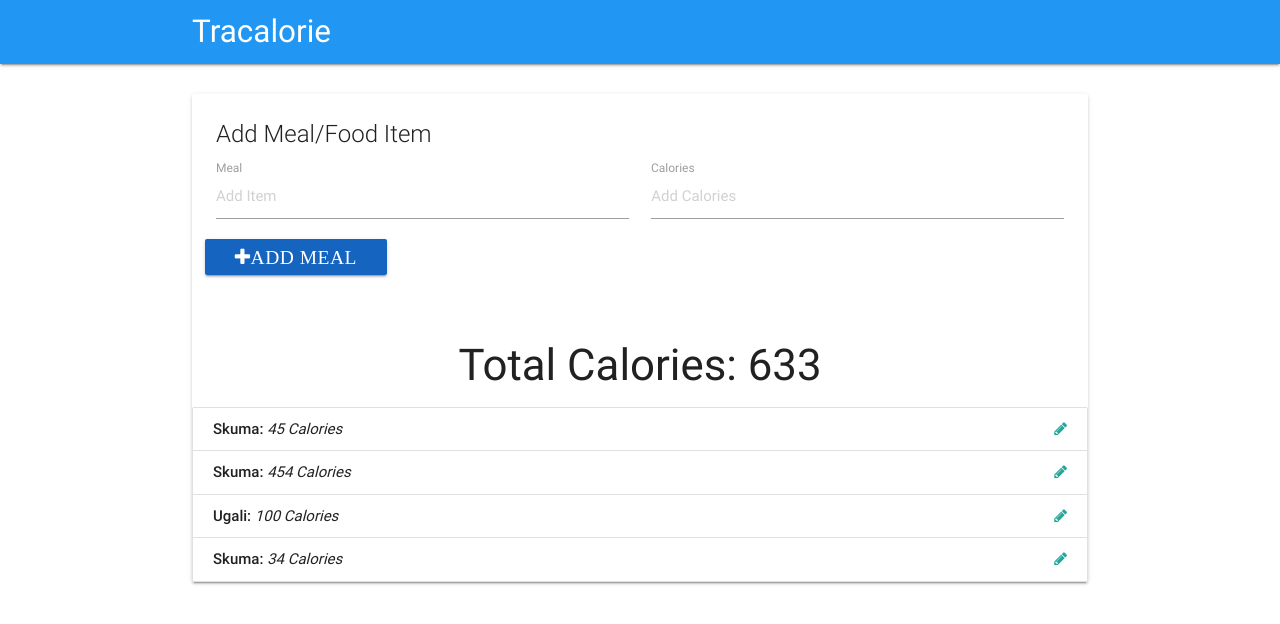
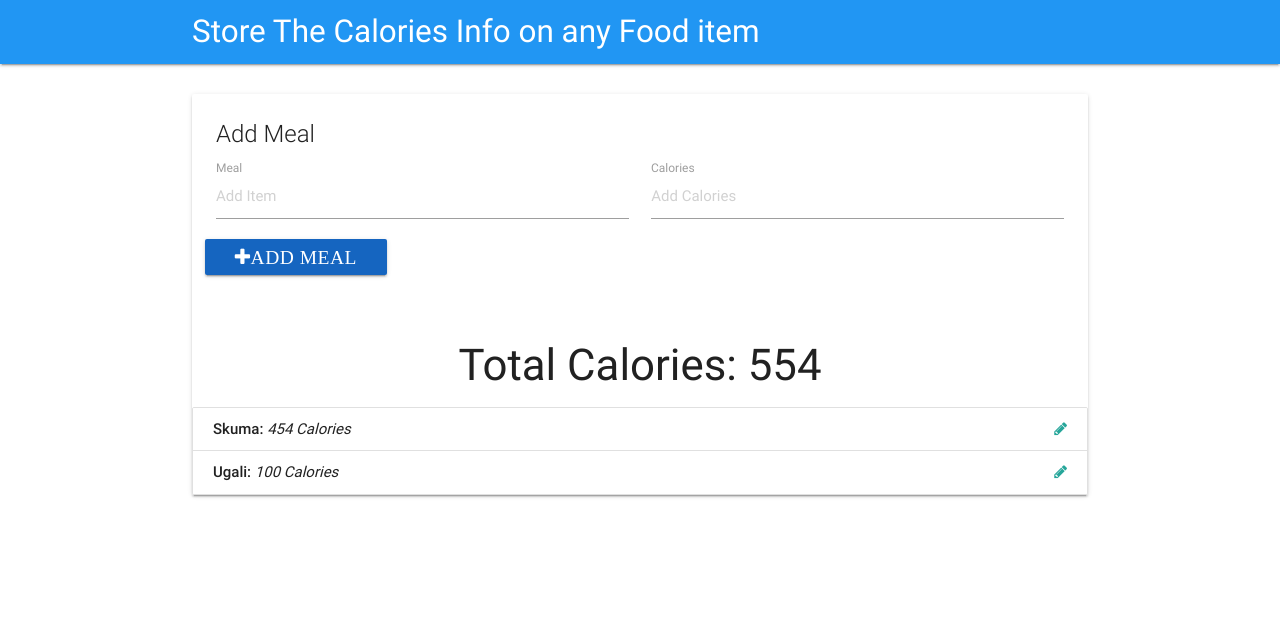
Before and after one commit to NelsonNNN/DataCollection, a website built with webpack: page index.html in a window 1280 px wide. Built offline with nearby package versions, Linux system fonts and the light colour scheme; data requests are answered from the project's data file.

Commit message:
bundle js

```diff
--- a/index.html
+++ b/index.html
@@ -6,13 +6,13 @@
     <meta http-equiv="X-UA-Compatible" content="ie=edge">
     <link rel="stylesheet" href="https://cdnjs.cloudflare.com/ajax/libs/materialize/0.100.2/css/materialize.min.css">
     <link href="https://maxcdn.bootstrapcdn.com/font-awesome/4.7.0/css/font-awesome.min.css" rel="stylesheet" integrity="sha384-wvfXpqpZZVQGK6TAh5PVlGOfQNHSoD2xbE+QkPxCAFlNEevoEH3Sl0sibVcOQVnN" crossorigin="anonymous">
-    <title>TrackCalorie</title>
+    <title>CaloriesApp</title>
 </head>
 <body>
     <nav>
         <div class="nav-wrapper blue">
             <div class="container">
-                <a href="#" class="brand-logo">Tracalorie</a>
+                <a href="#" class="brand-logo">Store The Calories Info on any Food item</a>
             </div>
         </div>
     </nav>
@@ -20,7 +20,7 @@
     <div class="container">
         <div class="card">
             <div class="card-content">
-                <span class="card-title">Add Meal/Food Item</span>
+                <span class="card-title">Add Meal</span>
                 <form class="col">
                     <div class="row">
                         <div class="input-field col s6">
--- a/posts.json
+++ b/posts.json
@@ -1,10 +1,5 @@
 {
   "posts": [
-    {
-      "name": "Skuma",
-      "calories": 45,
-      "id": 19
-    },
     {
       "name": "Skuma",
       "calories": 454,
@@ -14,11 +9,6 @@
       "name": "Ugali",
       "calories": 100,
       "id": 22
-    },
-    {
-      "name": "Skuma",
-      "calories": 34,
-      "id": 23
     }
   ]
 }
```
Also changed, not shown: build/app.bundle.js (added), 1 other file.
